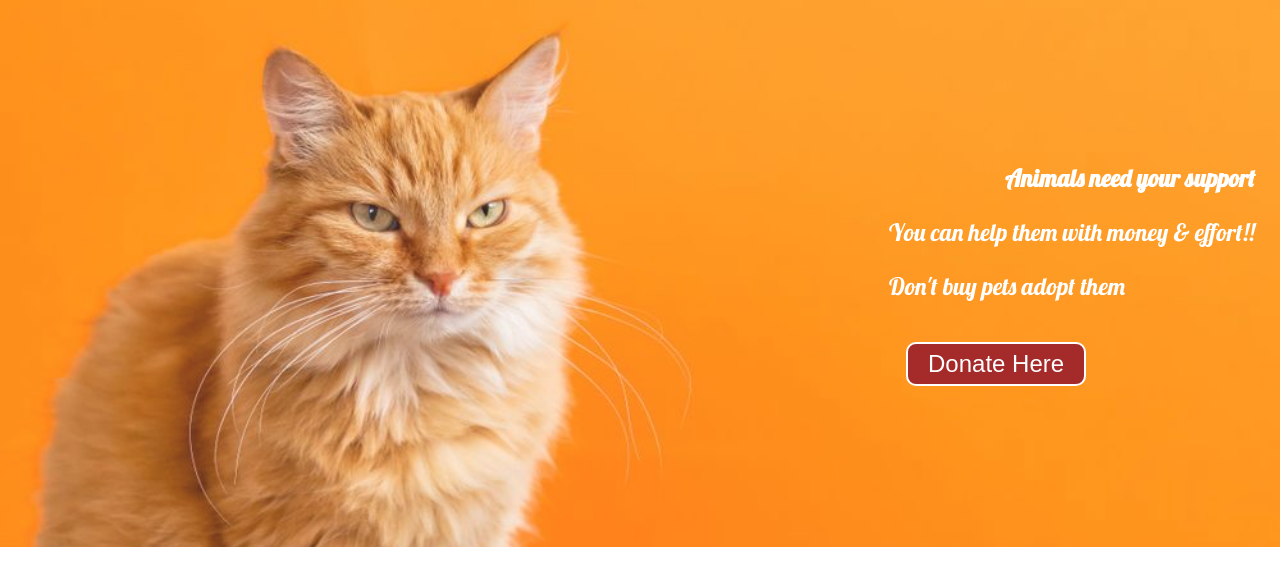
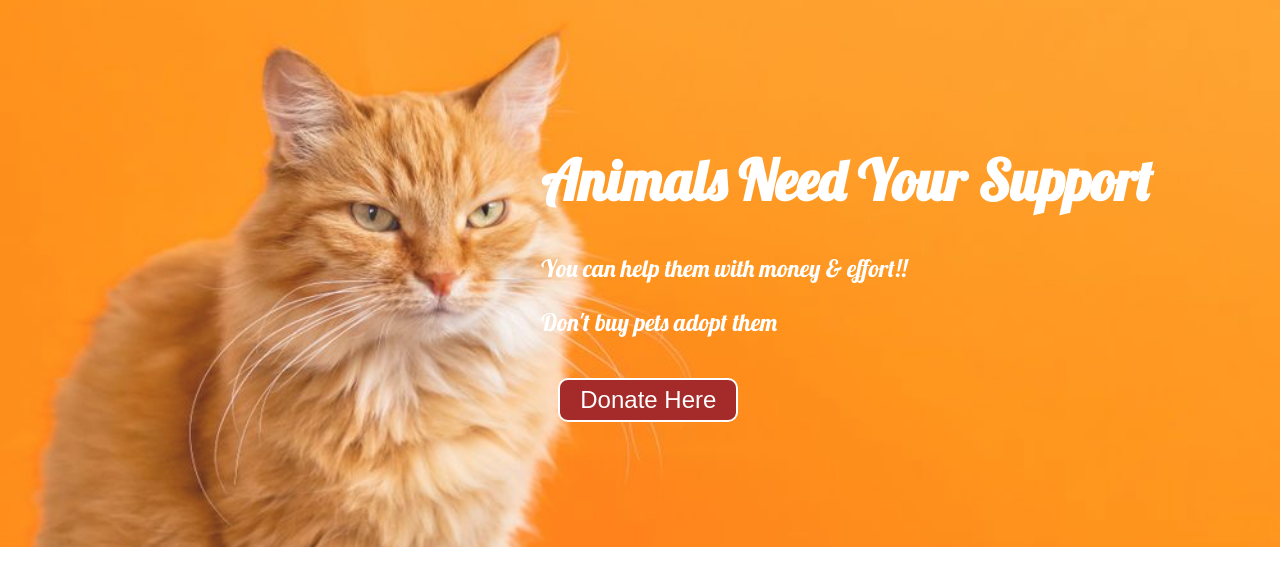
Before and after one commit to Saba-26/Animal-Shelter, a plain HTML site: page index.html in a window 1280 px wide. Shown: the part 95-680 px from the top of the page. Drawn offline with Linux system fonts and the light colour scheme.

Commit message:
h1 heading added

```diff
--- a/index.html
+++ b/index.html
@@ -7,6 +7,7 @@
     <title>Animal Shelter</title>
     <link rel="stylesheet" href="styles.css">
     <link href="https://fonts.googleapis.com/css2?family=Lobster&display=swap" rel="stylesheet">
+    <link rel="icon" href="Images/logo3.jpg" type="image/gif" sizes="16x16">
 </head>
 <body>
     <nav id="navbar">
@@ -21,14 +22,14 @@
         </ul>
     </nav>
 
-    <section id="home">
+    <div id="home">
         <div class="text">
-            <h1 class="h-primary">Animals need your support</h1>
+            <h1 class="h-primary">Animals Need Your Support</h1>
             <p>You can help them with money & effort!!</p>
             <p>Don't buy pets adopt them</p>
             <button class="btn">Donate Here</button>
         </div>
-    </section>
+    </div>
 
 </body>
 </html>
--- a/styles.css
+++ b/styles.css
@@ -85,7 +85,7 @@ body{
     color:white;
     text-align: right;
     font-family: 'Lobster', cursive;
-    left:900px;
+    font-size: 350%;
 }
 
 #home p{
@@ -97,7 +97,7 @@ body{
 
 .text{
     position: absolute;
-    right: 25px;
+    right: 10%;
 }
 
 /*button*/
```
